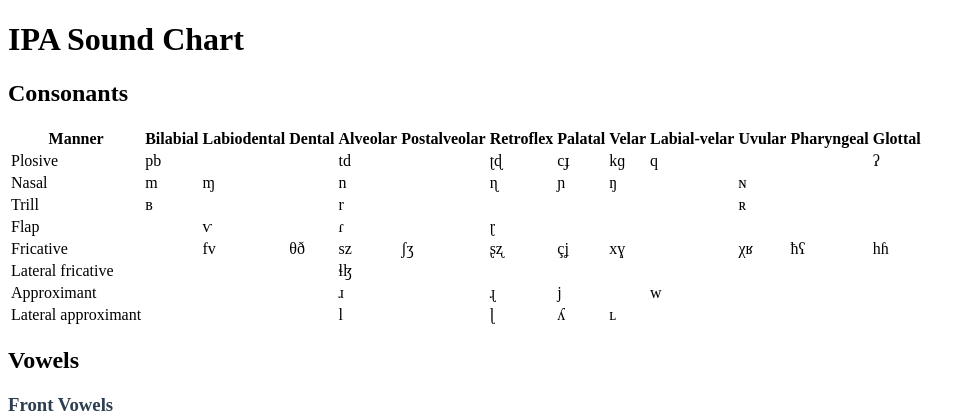
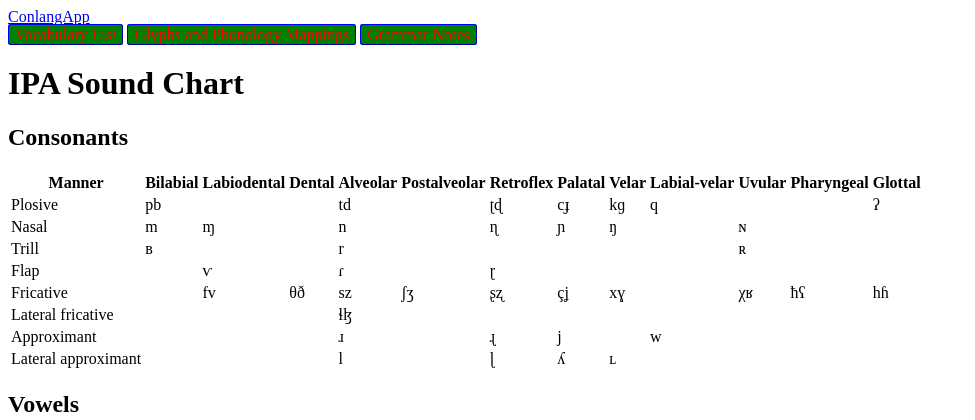
Before and after one commit to MatthewRicci12/conlangwebapp, a Django app: page /phonology_and_glyphs_tab in a window 1280 px wide. Shown: the top 420 px of the page, without its empty margins (0-975 px from the left). Run offline with Django 5.2, Linux system fonts and the light colour scheme; data that the repository does not hold is empty.

Commit message:
Added a navbar to every main page

```diff
--- a/conlangapp/templates/phonology_and_glyphs_tab.html
+++ b/conlangapp/templates/phonology_and_glyphs_tab.html
@@ -25,6 +25,18 @@
     </script>
 </head>
 <body>
+
+<nav class="navbar navbar-expand-md">
+    <div id="tabs">
+        <a href="{% url 'index' %}" class="navbar-brand fw-bold">ConlangApp</a>
+        <div class="navbar-nav flex-row gap-1">
+          <a href="{% url 'vocabulary-list' %}" class="button">Vocabulary List</a>
+          <a href="{% url 'phonology-and-glyphs-tab' %}" class="button">Glyphs and Phonology Mappings</a>
+          <a href="{% url 'grammar-tab' %}" class="button">Grammar Notes</a>
+        </div>
+    </div>
+</nav>
+
 
 {% if glyphs %}
     {% for glyph in glyphs %}
```
Also changed, not shown: conlangapp/templates/extract_text.html (+11 -0 lines), conlangapp/templates/grammar_tab.html (+12 -1 lines), conlangapp/templates/vocabulary_list.html (+12 -0 lines).
